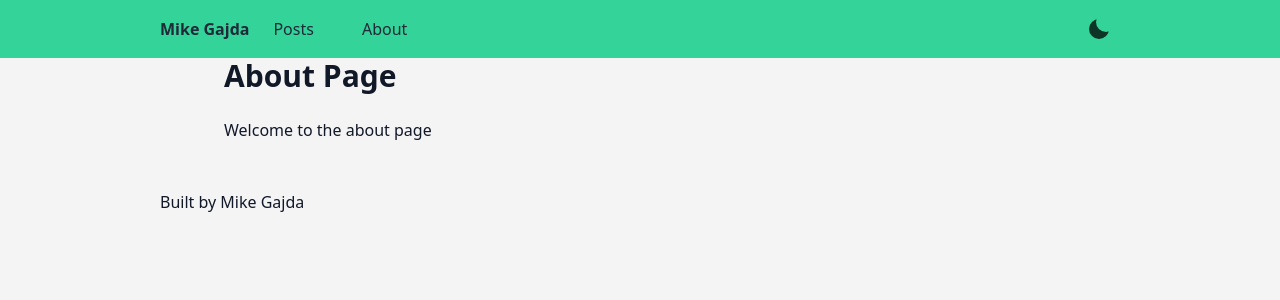
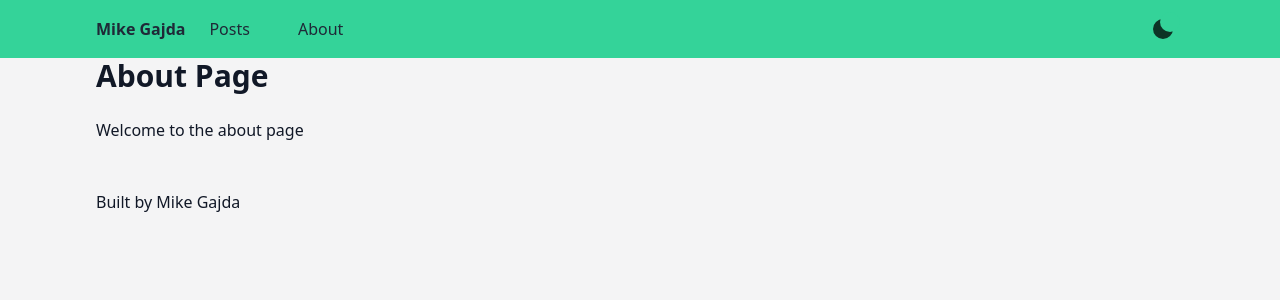
Before and after one commit to mikegajda/mikegajda.com-nextjs, a Next.js app: page /about in a window 1280 px wide. Shown: the top 300 px of the page. Built offline with nearby package versions, Linux system fonts and the light colour scheme.

Commit message:
show map better

```diff
--- a/components/ImagekitImage.tsx
+++ b/components/ImagekitImage.tsx
@@ -19,6 +19,13 @@ type ImagekitImageProps = {
   title?: string;
 };
 
+export const exposureTimeToReaableTime = (exposureTime: number) => {
+  if (exposureTime < 1) {
+    return `1/${Math.round(1 / exposureTime)}s`;
+  } else {
+    return '${exposureTime}s';
+  }
+};
 export const ImagekitImage = ({
   src,
   alt,
@@ -37,7 +44,7 @@ export const ImagekitImage = ({
 
   return (
     <div className={wrapperClassName ? wrapperClassName : ''}>
-      {title && <h1 className="mb-1">{title}</h1>}
+      {title && <h1 className="mb-2">{title}</h1>}
       <div className="flex flex-row md:flex-none space-x-4">
         <div className="grow">
           <div
@@ -57,8 +64,15 @@ export const ImagekitImage = ({
               />
             </div>
           </div>
+          <p className="mt-2">
+            These stools were one of the biggest surprises while I was
+            furnishing this apartment. They match the island almost perfectly,
+            despite not being part of the same set. They serve as both a primary
+            place to eat meals and as additional seating around the TV for big
+            groups.
+          </p>
         </div>
-        <div className="flex-none">
+        <div className="flex-none sm:invisible md:visible">
           {data && (
             <>
               <p className="text-sm mb-0">
@@ -70,7 +84,11 @@ export const ImagekitImage = ({
                 {data?.exif.image.Model}
               </p>
               <p className="text-sm mb-0">
-                <span className="font-semibold">Apertature </span>
+                <span className="font-semibold">Focal Length </span>
+                {Math.round(data?.exif.exif.FocalLength * 1.5)}mm
+              </p>
+              <p className="text-sm mb-0">
+                <span className="font-semibold">Aperture </span>
                 {data?.exif.exif.FNumber}
               </p>
               <p className="text-sm mb-0">
@@ -79,7 +97,7 @@ export const ImagekitImage = ({
               </p>
               <p className="text-sm mb-0">
                 <span className="font-semibold">Shutter </span>
-                {data?.exif.exif.ShutterSpeedValue.toFixed(2)}
+                {exposureTimeToReaableTime(data?.exif.exif.ExposureTime)}
               </p>
             </>
           )}
--- a/components/Layout.tsx
+++ b/components/Layout.tsx
@@ -16,7 +16,7 @@ const Layout = ({ children, customMeta }: LayoutProps): JSX.Element => {
     <>
       <Head customMeta={customMeta} />
       <header className="bg-emerald-400">
-        <div className="max-w-5xl px-8 mx-auto">
+        <div className="max-w-6xl px-8 mx-auto">
           <div className="flex items-center justify-between py-2">
             <Navigation />
             <ThemeSwitch />
@@ -24,10 +24,10 @@ const Layout = ({ children, customMeta }: LayoutProps): JSX.Element => {
         </div>
       </header>
       <main>
-        <div className="max-w-4xl px-8 mx-auto">{children}</div>
+        <div className="max-w-6xl px-8 mx-auto">{children}</div>
       </main>
       <footer className="py-8">
-        <div className="max-w-5xl px-8 mx-auto">
+        <div className="max-w-6xl px-8 mx-auto">
           Built by{' '}
           <a
             className="text-gray-900 dark:text-white"
--- a/components/Navigation.tsx
+++ b/components/Navigation.tsx
@@ -10,10 +10,10 @@ const Navigation = (): JSX.Element => {
         <a className={`${commonHeaderStyles} font-bold`}>Mike Gajda</a>
       </Link>
       <Link href="/posts/1">
-        <a className={`${commonHeaderStyles} px-6 py-4`}>Posts</a>
+        <a className={`${commonHeaderStyles} px-6 py-2`}>Posts</a>
       </Link>
       <Link href="/about">
-        <a className={`${commonHeaderStyles} px-6 py-4`}>About</a>
+        <a className={`${commonHeaderStyles} px-6 py-2`}>About</a>
       </Link>
     </nav>
   );
--- a/pages/api/exif/[id].ts
+++ b/pages/api/exif/[id].ts
@@ -12,6 +12,7 @@ export type ExifData = {
       ISO: string;
       LensModel: string;
       ShutterSpeedValue: number;
+      FocalLength: number;
     };
     gps: {
       GPSLatitude: [number, number, number];
@@ -28,7 +29,7 @@ export const getExifData = async (src: string): Promise<ExifData> => {
     `Basic ${process.env.IMAGEKIT_BASE64_PRIVATE_KEY}`
   );
   const response = await fetch(
-    `https://api.imagekit.io/v1/metadata?url=https://ik.imagekit.io/77hhna3u71rq/${src}`,
+    `https://api.imagekit.io/v1/metadata?url=https://ik.imagekit.io/77hhna3u71rq/tr:w-1,q-integer:1,pr-true,tr:md-true/${src}`,
     {
       headers,
     }
--- a/pages/index.tsx
+++ b/pages/index.tsx
@@ -15,6 +15,12 @@ type IndexProps = {
 export const Index = ({ posts }: IndexProps): JSX.Element => {
   return (
     <Layout>
+      <ImagekitImage
+        wrapperClassName="my-4"
+        src={'adjustable-height-stools-3_bTkaCYkUH.jpg'}
+        title={'Adjustable Height Kitchen Stools'}
+      />
+
       <ImagekitImage
         wrapperClassName="my-4"
         src={'DSCF2004_9Dl0giw35.jpeg'}
```
